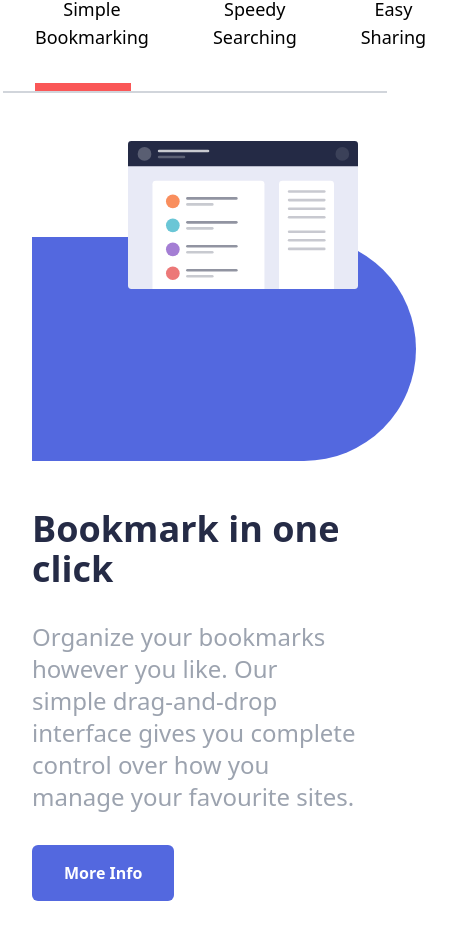
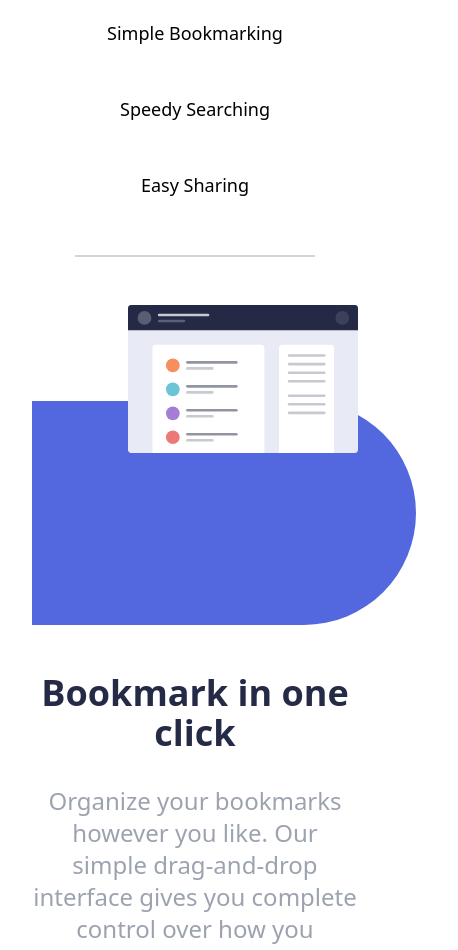
Before and after one commit to joelmatiasduran/landing-tmia, a Next.js app: page / in a window 390 px wide. Shown: the part 1629-2579 px from the top of the page, 458 px wide, since content can reach past the window. Built offline with nearby package versions, Linux system fonts and the light colour scheme.

Commit message:
Mobile Features fix

```diff
--- a/components/Features/FeatureInfo.tsx
+++ b/components/Features/FeatureInfo.tsx
@@ -12,11 +12,13 @@ const FeatureInfo: React.FC<FeatureInfoProps> = ({
   return (
     <>
       <div>
-        <h2 className="text-4xl font-semibold text-very-dark-blue">
+        <h2 className="text-4xl font-semibold text-very-dark-blue text-center md:text-left">
           {FeatureTitle}
         </h2>
-        <p className="mt-8 text-2xl text-gray-400">{FeatureContent}</p>
-        <button className="mt-8 rounded-md bg-soft-blue px-8 py-4 text-white font-bold">
+        <p className="mt-8 text-2xl text-gray-400 text-center md:text-left">
+          {FeatureContent}
+        </p>
+        <button className="hidden md:block mt-8 rounded-md bg-soft-blue px-8 py-4 text-white font-bold">
           More Info
         </button>
       </div>
--- a/components/Features/index.tsx
+++ b/components/Features/index.tsx
@@ -22,34 +22,34 @@ const Features: React.FC<indexProps> = ({}) => {
           </h4>
         </div>
         <div className="mt-16 flex flex-col text-lg md:text-2xl justify-between border-b-2 border-b-gray-300 pt-5 max-w-sm  md:max-w-full">
-          <div className="flex flex-row w-full min-w-full">
+          <div className="flex flex-col md:flex-row w-full min-w-full">
             <h4
-              className="px-8 cursor-pointer text-center"
+              className="py-6 md:py-auto px-8 cursor-pointer text-center"
               onClick={() => setIsTab("first")}
             >
               Simple Bookmarking
             </h4>
             <h4
-              className="px-8 cursor-pointer text-center"
+              className="py-6 md:py-auto px-8 cursor-pointer text-center"
               onClick={() => setIsTab("second")}
             >
               Speedy Searching
             </h4>
             <h4
-              className="px-8 cursor-pointer text-center"
+              className="py-6 md:py-auto px-8 cursor-pointer text-center"
               onClick={() => setIsTab("third")}
             >
               Easy Sharing
             </h4>
           </div>
           <div
-            className={`mt-8 transform ease-in-out duration-300 border-b-8 border-b-soft-red w-24 md:w-72 translate ${
+            className={`mt-8 transform ease-in-out duration-300 md:border-b-8 border-b-soft-red w-24 md:w-72 translate ${
               isTab === "first"
-                ? "translate-x-8 md:translate-x-0"
+                ? "md:translate-x-0"
                 : isTab === "second"
-                ? "translate-x-52 md:translate-x-64 md:ml-4"
+                ? "md:translate-x-64 md:ml-4"
                 : isTab === "third"
-                ? "translate-x-80 md:translate-x-96 md:ml-32 will-change-scroll"
+                ? "md:translate-x-96 md:ml-32 will-change-scroll"
                 : ""
             }`}
           ></div>
--- a/components/Hero.tsx
+++ b/components/Hero.tsx
@@ -13,7 +13,7 @@ const Hero: React.FC = ({}) => {
               <h1 className="text-4xl md:text-6xl text-very-dark-blue font-bold font-Rubik w-full max-w-lg md:max-w-3xl text-center md:text-left">
                 A Simple Bookmark Manager
               </h1>
-              <p className="text-2xl mt-8 max-w-4xl text-gray-400 text-center md:text-left">
+              <p className="text-2xl mt-8 max-w-md md:max-w-4xl text-gray-400 text-center md:text-left">
                 A clean and simple interface to organize your favourite
                 websites. Open a new browser tab and see your sites load
                 instantly.Try it for free.
```
